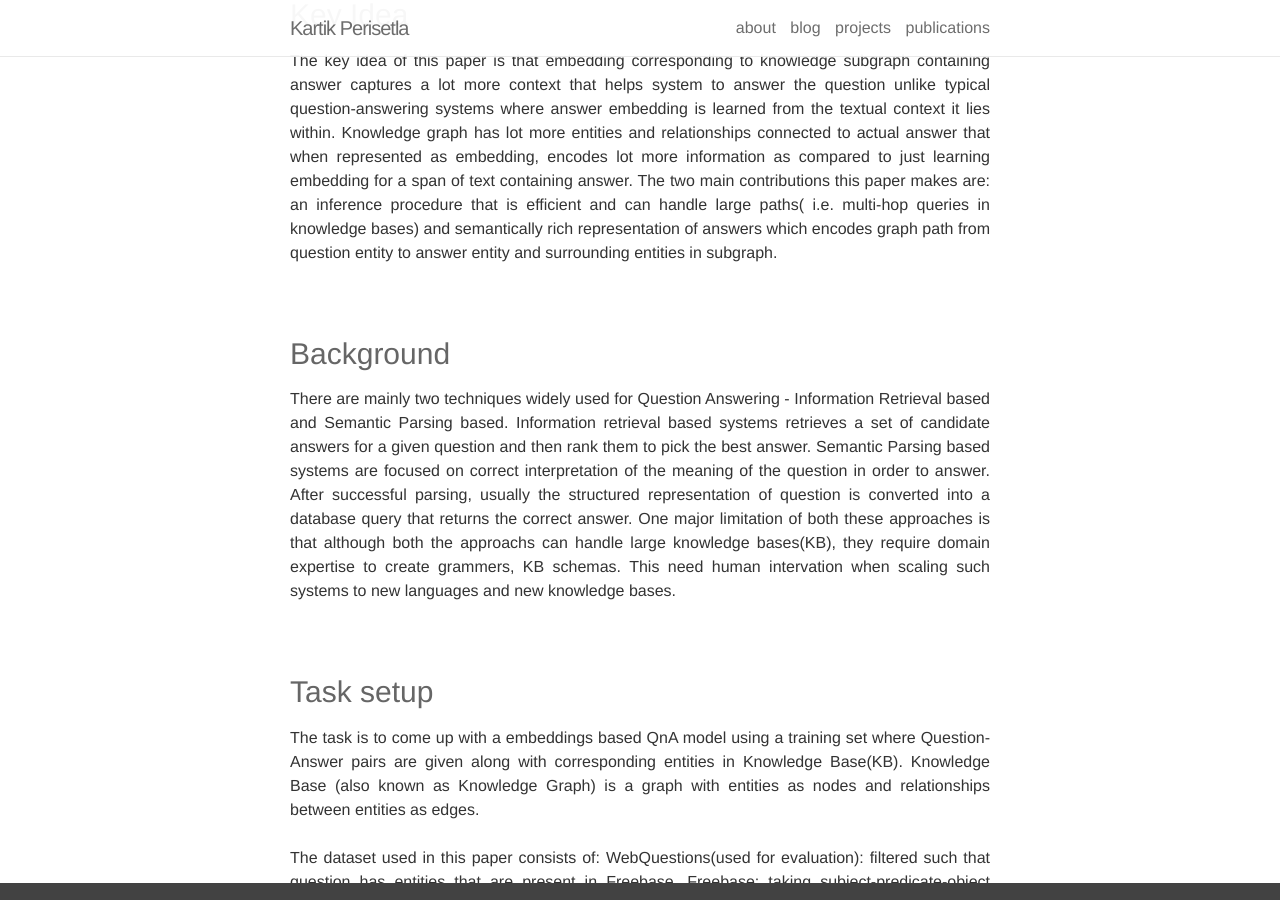
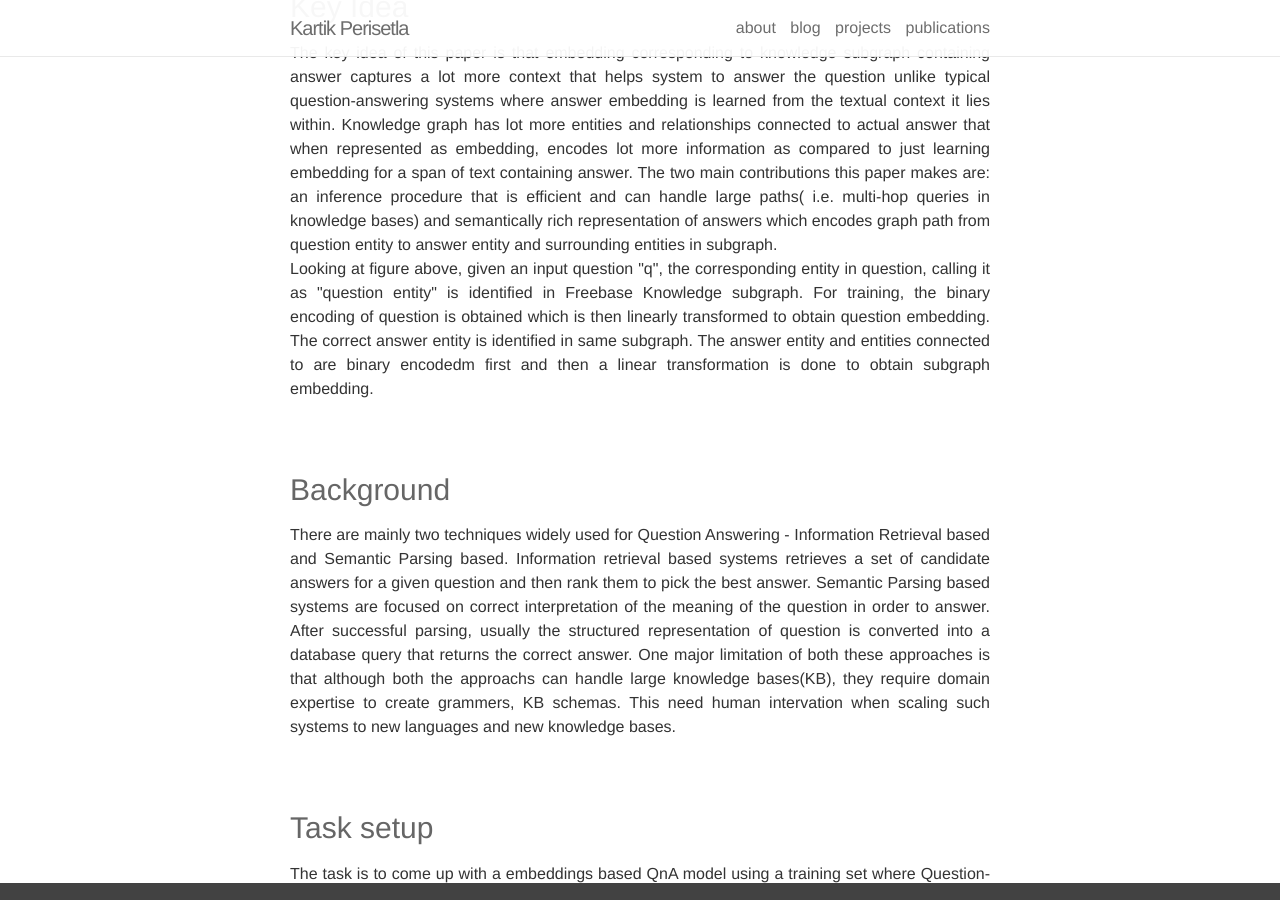
Before and after one commit to kartikperisetla/kartikperisetla.github.io, a Jekyll site: the page built from _posts/2020-03-12-question.answering.subgraph.embeddings.markdown, in a window 1280 px wide and 900 px high, scrolled down 830 px. Built offline with Jekyll 4.4.1, drawn with Linux system fonts in a browser that asks for light colours; nearby versions of some CDN libraries; comment, search, counter and statistics services are not loaded; some of the changed text lies outside the part shown.

Commit message:
Update 2020-03-12-question.answering.subgraph.embeddings.markdown

```diff
--- a/_posts/2020-03-12-question.answering.subgraph.embeddings.markdown
+++ b/_posts/2020-03-12-question.answering.subgraph.embeddings.markdown
@@ -13,9 +13,8 @@
 <a
     href="https://research.fb.com/publications/question-answering-with-subgraph-embeddings/">research.fb.com/publications/question-answering-with-subgraph-embeddings</a>
 
-<br /><br />
-<div class="img_row">
-    <img class="col three" src="{{ site.baseurl }}/assets/img/subgraph_embedding.png">
+<div>
+    <img width="700px" src="{{ site.baseurl }}/assets/img/subgraph_embedding.png">
 </div>
 
 <br />
@@ -35,6 +34,8 @@
     makes are: an inference procedure that is efficient and can handle large paths( i.e. multi-hop queries in knowledge
     bases) and semantically rich representation of answers which encodes graph path from question entity to answer
     entity and surrounding entities in subgraph.
+    <br/>
+    Looking at figure above, given an input question "q", the corresponding entity in question, calling it as "question entity" is identified in Freebase Knowledge subgraph. For training, the binary encoding of question is obtained which is then linearly transformed to obtain question embedding. The correct answer entity is identified in same subgraph. The answer entity and entities connected to are binary encodedm first and then a linear transformation is done to obtain subgraph embedding.
 </p>
 <br />
 <h3>Background</h3>
@@ -126,7 +127,7 @@
 <h3>Inference</h3>
 <p align="justify">
     At inference time, given a question q, the model predicts the answer with:<br/>
-    <img width="300px" src="{{ site.baseurl }}/assets/img/blog/argmax.png"><br />
+    <img **width="300px"** src="{{ site.baseurl }}/assets/img/blog/argmax.png"><br />
     One possibility of this candidate set - is to take complete knowledge base, but has speed and precisiion issues. So authors decided to go ahead with generation of this answer candidate set for each question.<br/><br/>
 
     Authors went ahead with two approaches: C1 -> where they consider only the Freebase triples that have the question entity in them such that all 1-hop answer entities are included in the candidate set.<br/><br/>
```
